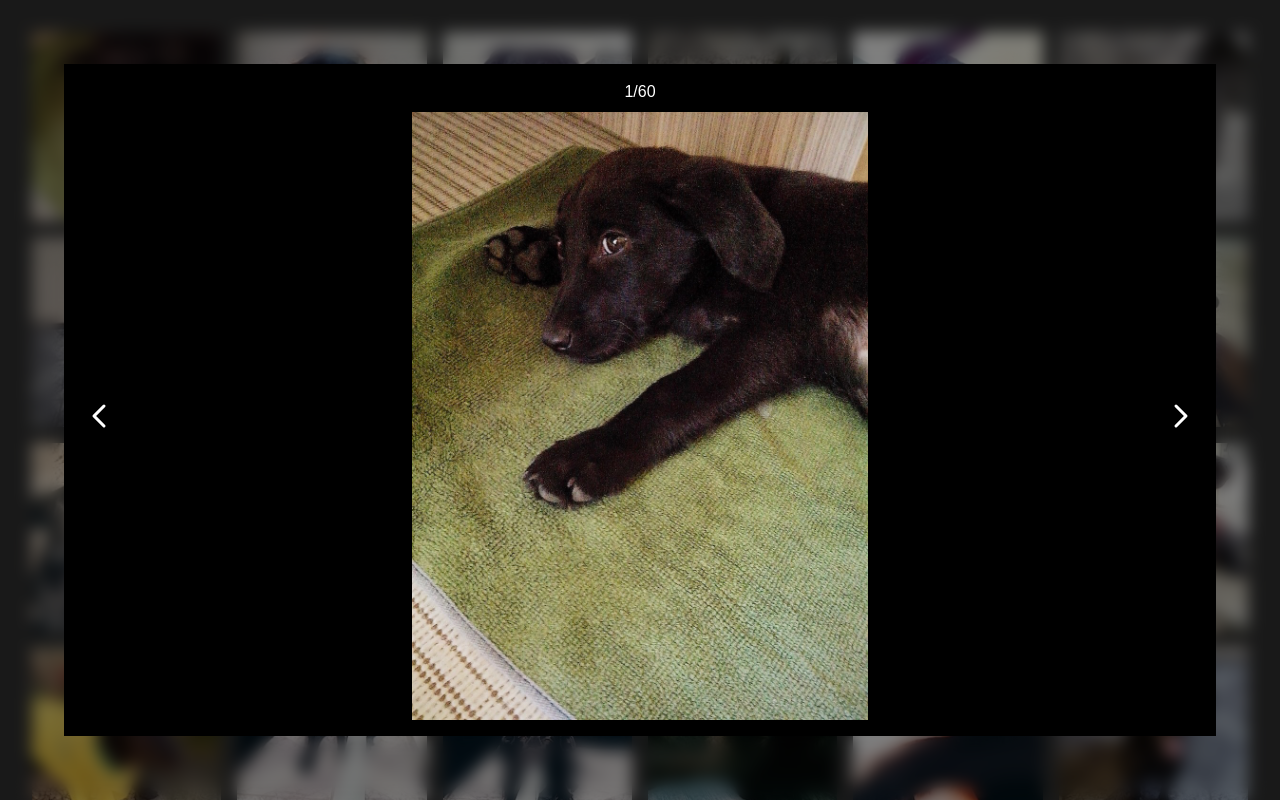
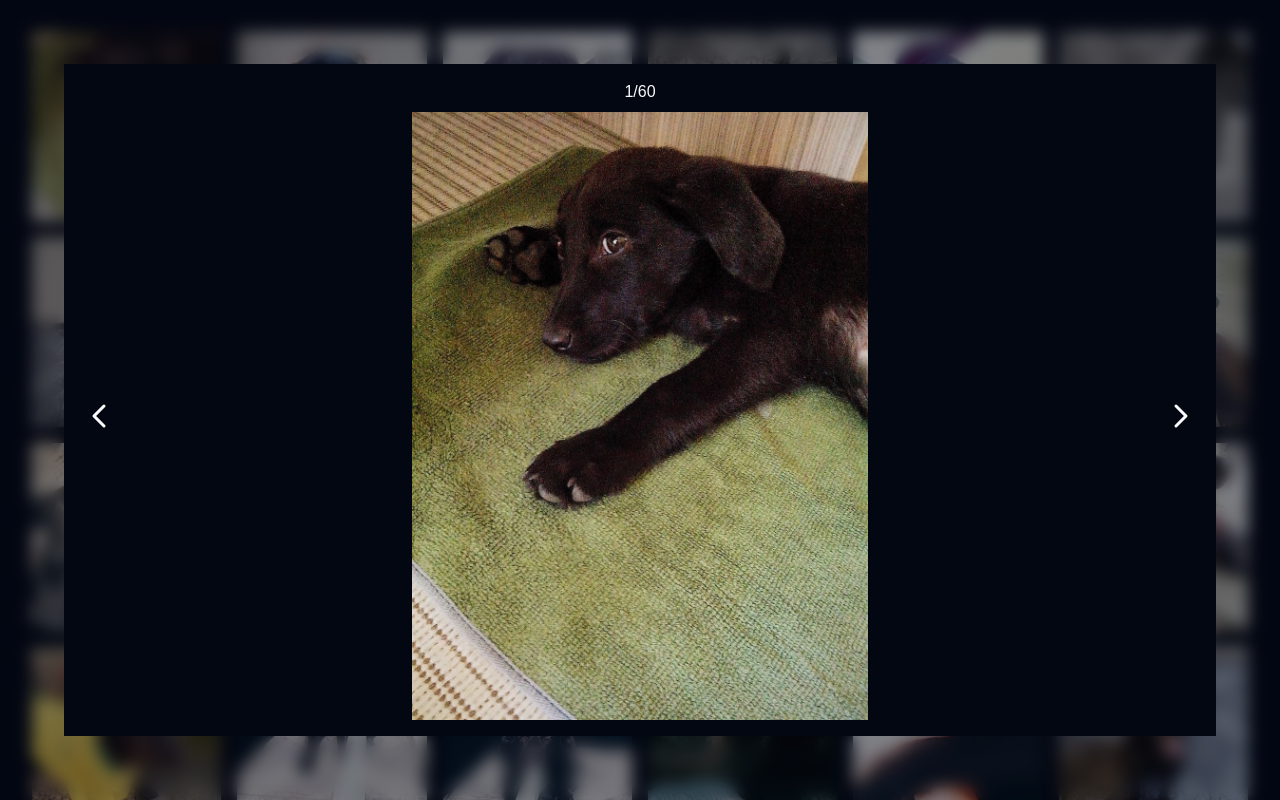
Before and after one commit to andresilva-cc/nina, a Next.js app: page / in a window 1280 px wide. Both pictures are taken after a click on the item 126 px from the left and 126 px from the top of the page. Shown: the top 800 px of the page. Built offline with nearby package versions, Linux system fonts and the light colour scheme.

Commit message:
feat: change colors

```diff
--- a/src/app/globals.css
+++ b/src/app/globals.css
@@ -5,13 +5,7 @@
   --font-mono: var(--font-geist-mono);
 }
 
-:root {
-  --background: #333;
-  --foreground: #fff;
-}
-
 body {
-  color: var(--foreground);
-  background: var(--background);
+  @apply bg-gray-950 text-gray-50;
   font-family: Arial, Helvetica, sans-serif;
 }
--- a/src/components/ImageViewer.tsx
+++ b/src/components/ImageViewer.tsx
@@ -62,19 +62,19 @@ export function ImageViewer(props: ImageViewerProps) {
       )}
     >
       <div
-        className="absolute top-0 left-0 w-screen h-screen bg-black/50 backdrop-blur-sm"
+        className="absolute top-0 left-0 w-screen h-screen bg-gray-950/50 backdrop-blur-sm"
         onClick={props.onRequestClose}
       />
 
       <div
-        className="flex flex-col items-center justify-start gap-2 w-full h-full z-20 bg-black py-4 md:px-4 relative"
+        className="flex flex-col items-center justify-start gap-2 w-full h-full z-20 bg-gray-950 py-4 md:px-4 relative"
         {...swipeHandlers}
       >
         <p>{props.currentIndex + 1}/{props.images.length}</p>
 
         <div className="w-full h-full flex-1 flex items-center justify-center gap-4 overflow-hidden">
           <button
-            className="hidden sm:block rounded-full p-1 hover:bg-white/15"
+            className="hidden sm:block rounded-full p-1 hover:bg-gray-900 active:bg-gray-800 transition-colors"
             onClick={props.onRequestPrevious}
           >
             <CaretLeft size={32} weight="bold" />
@@ -88,7 +88,7 @@ export function ImageViewer(props: ImageViewerProps) {
           </div>
 
           <button
-            className="hidden sm:block rounded-full p-1 hover:bg-white/15 active:bg-white/25 transition-colors"
+            className="hidden sm:block rounded-full p-1 hover:bg-gray-900 active:bg-gray-800 transition-colors"
             onClick={props.onRequestNext}
           >
             <CaretRight size={32} weight="bold" />
```
